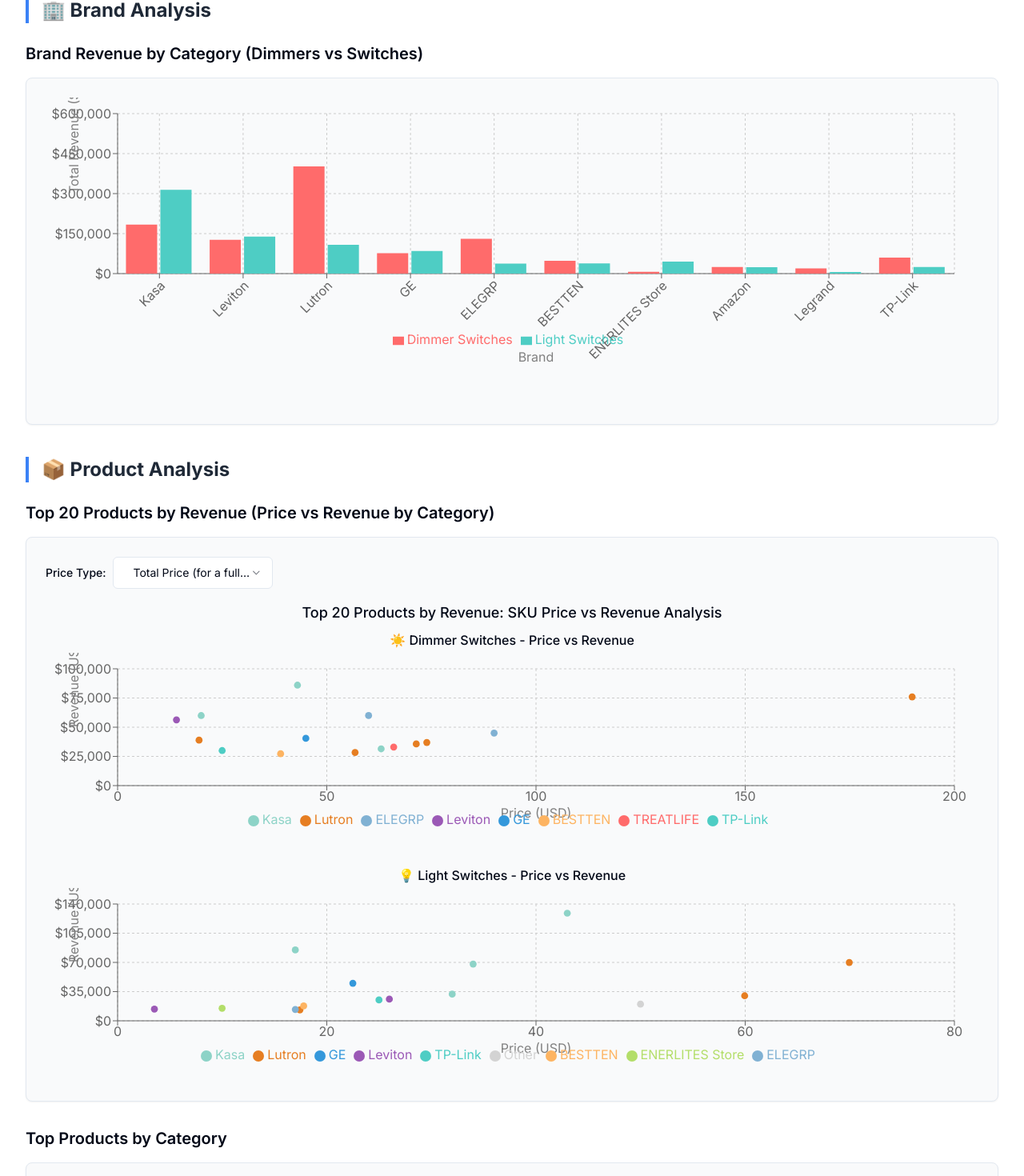
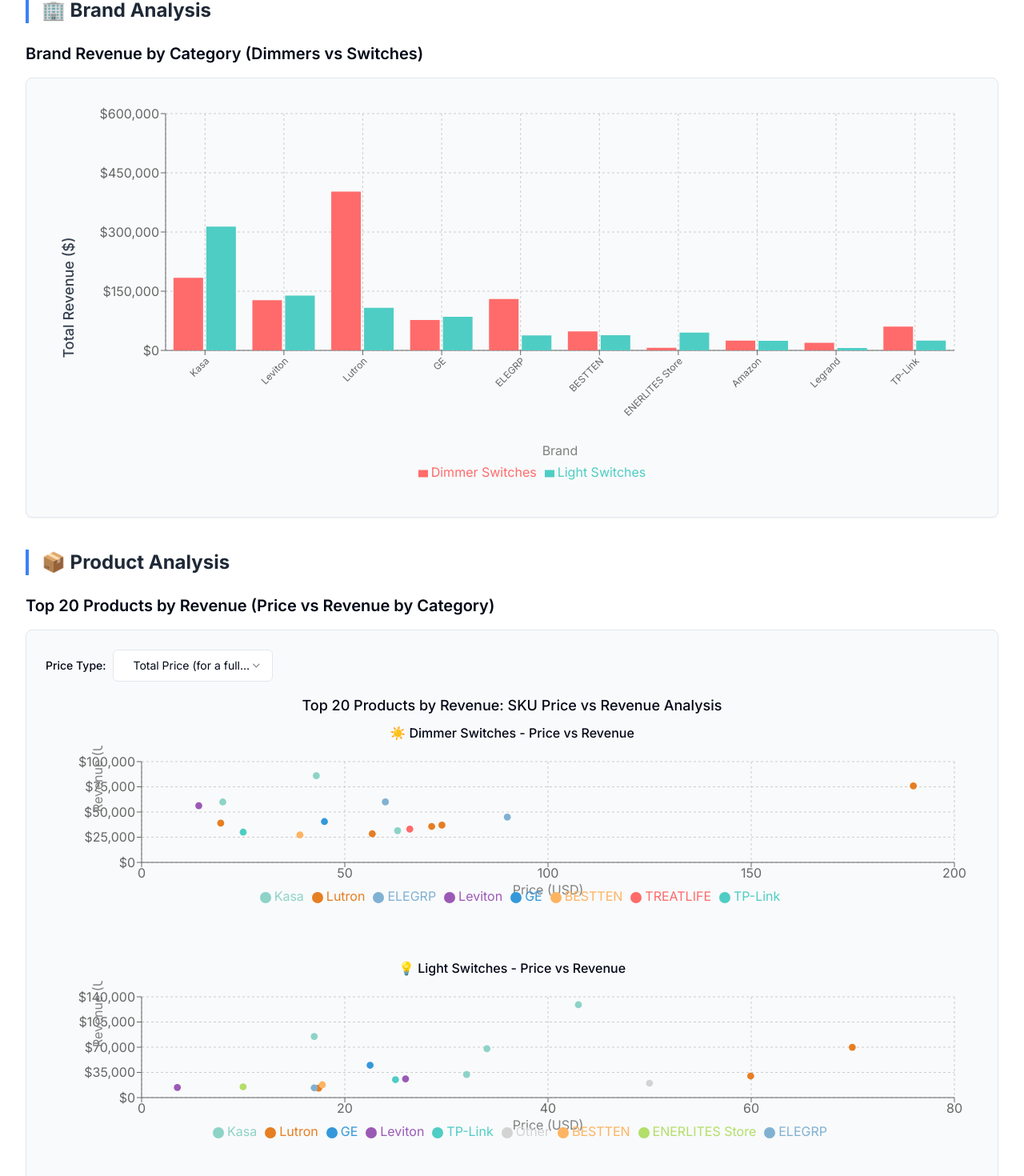
Before and after one commit to noir-madlax/leviton-switch, a Next.js app in the folder frontend/: page / in a window 1280 px wide. Shown: the part 1039-2509 px from the top of the page at 80% size. Built offline with nearby package versions, Linux system fonts and the light colour scheme.

Commit message:
fix Brand Revenue by Category (Dimmers vs Switches)

```diff
--- a/frontend/components/brand-analysis.tsx
+++ b/frontend/components/brand-analysis.tsx
@@ -25,7 +25,7 @@ export function BrandAnalysis({ data }: BrandAnalysisProps) {
 
       <h3 className="text-xl font-semibold mb-4">Brand Revenue by Category (Dimmers vs Switches)</h3>
       <Card className="p-6 bg-gray-50">
-        <div className="h-96">
+        <div className="h-[500px]">
           <BarChart
             data={chartData}
             index="name"
--- a/frontend/components/charts/bar-chart.tsx
+++ b/frontend/components/charts/bar-chart.tsx
@@ -35,8 +35,8 @@ export function BarChart({
         margin={{
           top: 20,
           right: 30,
-          left: 30,
-          bottom: 70,
+          left: 90,
+          bottom: 20,
         }}
       >
         <CartesianGrid strokeDasharray="3 3" />
@@ -44,23 +44,39 @@ export function BarChart({
           dataKey={index}
           angle={-45}
           textAnchor="end"
-          height={70}
+          tick={{ fontSize: 12 }}
+          height={110} // Allocate a generous, fixed height for the entire X-axis block
+          interval={0}
           label={{
             value: xAxisLabel,
-            position: "insideBottom",
-            offset: -40,
+            position: "bottom",
+            offset: 10,
           }}
         />
         <YAxis
-          label={{
-            value: yAxisLabel,
-            angle: -90,
-            position: "insideLeft",
-          }}
           tickFormatter={(value) => `$${value.toLocaleString()}`}
         />
         <Tooltip formatter={(value) => `$${Number(value).toLocaleString()}`} />
-        <Legend />
+        <Legend
+          verticalAlign="bottom"
+          iconSize={12}
+          wrapperStyle={{
+            paddingTop: 30, // Push legend down from X-axis
+          }}
+        />
+
+        {/* Custom Y-axis label */}
+        <text
+          x={35}
+          y={250}
+          transform={`rotate(-90, 35, 250)`}
+          textAnchor="middle"
+          fontSize="18"
+          fontWeight="500"
+          fill="#374151"
+        >
+          {yAxisLabel}
+        </text>
         {categories.map((category, index) => (
           <Bar key={category} dataKey={category} fill={colors[index % colors.length]} name={category} />
         ))}
--- a/frontend/components/charts/grouped-bar-chart.tsx
+++ b/frontend/components/charts/grouped-bar-chart.tsx
@@ -26,8 +26,8 @@ export function GroupedBarChart({
         margin={{
           top: 20,
           right: 30,
-          left: 30,
-          bottom: 30,
+          left: 80,
+          bottom: 80,
         }}
       >
         <CartesianGrid strokeDasharray="3 3" />
@@ -36,7 +36,7 @@ export function GroupedBarChart({
           label={{
             value: xAxisLabel,
             position: "insideBottom",
-            offset: -10,
+            offset: -30,
           }}
         />
         <YAxis
--- a/frontend/components/charts/scatter-chart.tsx
+++ b/frontend/components/charts/scatter-chart.tsx
@@ -88,8 +88,8 @@ export function ScatterChart({ dimmerData, switchData, xAxisLabel, yAxisLabel, p
               margin={{
                 top: 20,
                 right: 30,
-                left: 30,
-                bottom: 30,
+                left: 60,
+                bottom: 50,
               }}
             >
               <CartesianGrid strokeDasharray="3 3" />
@@ -157,8 +157,8 @@ export function ScatterChart({ dimmerData, switchData, xAxisLabel, yAxisLabel, p
               margin={{
                 top: 20,
                 right: 30,
-                left: 30,
-                bottom: 30,
+                left: 60,
+                bottom: 50,
               }}
             >
               <CartesianGrid strokeDasharray="3 3" />
```
